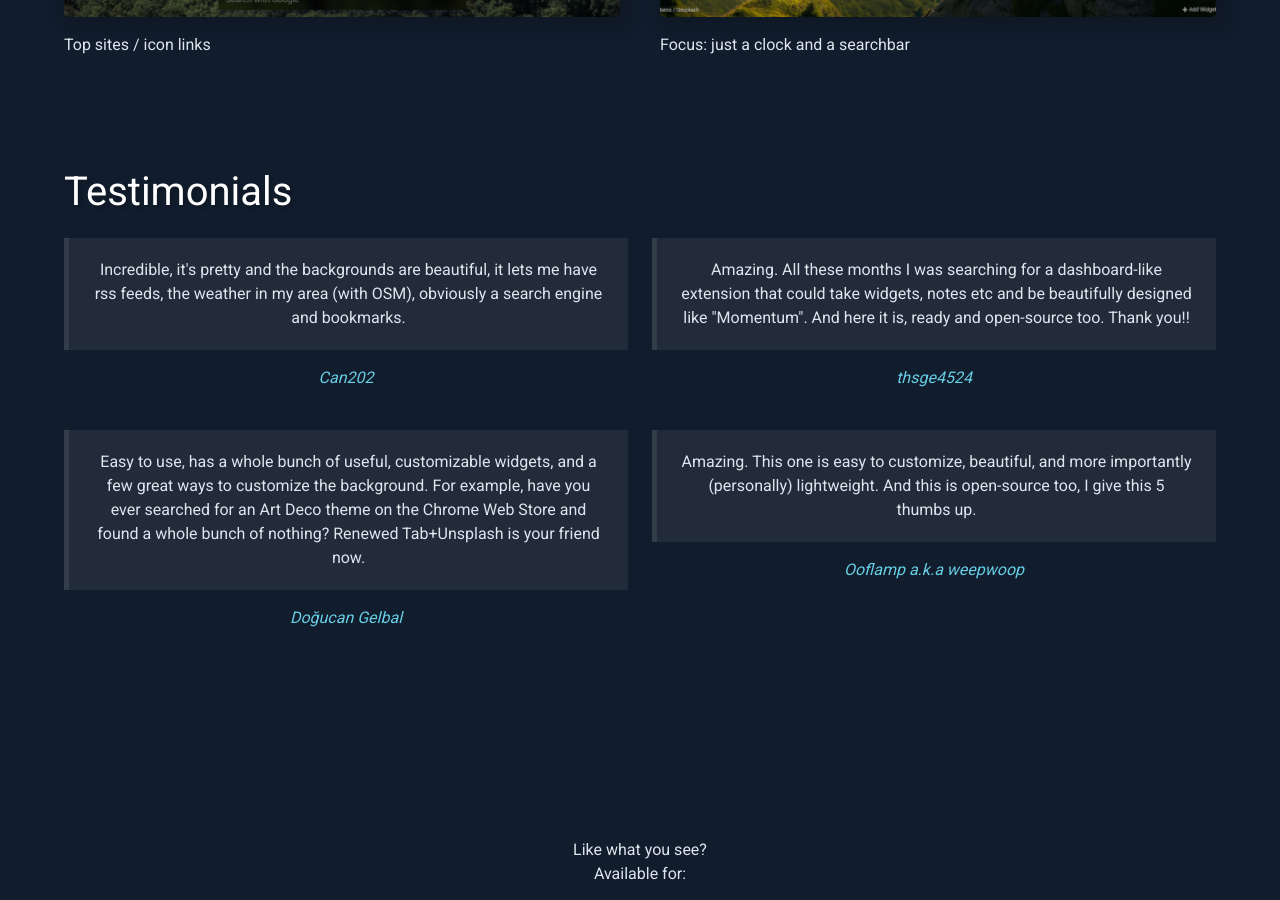
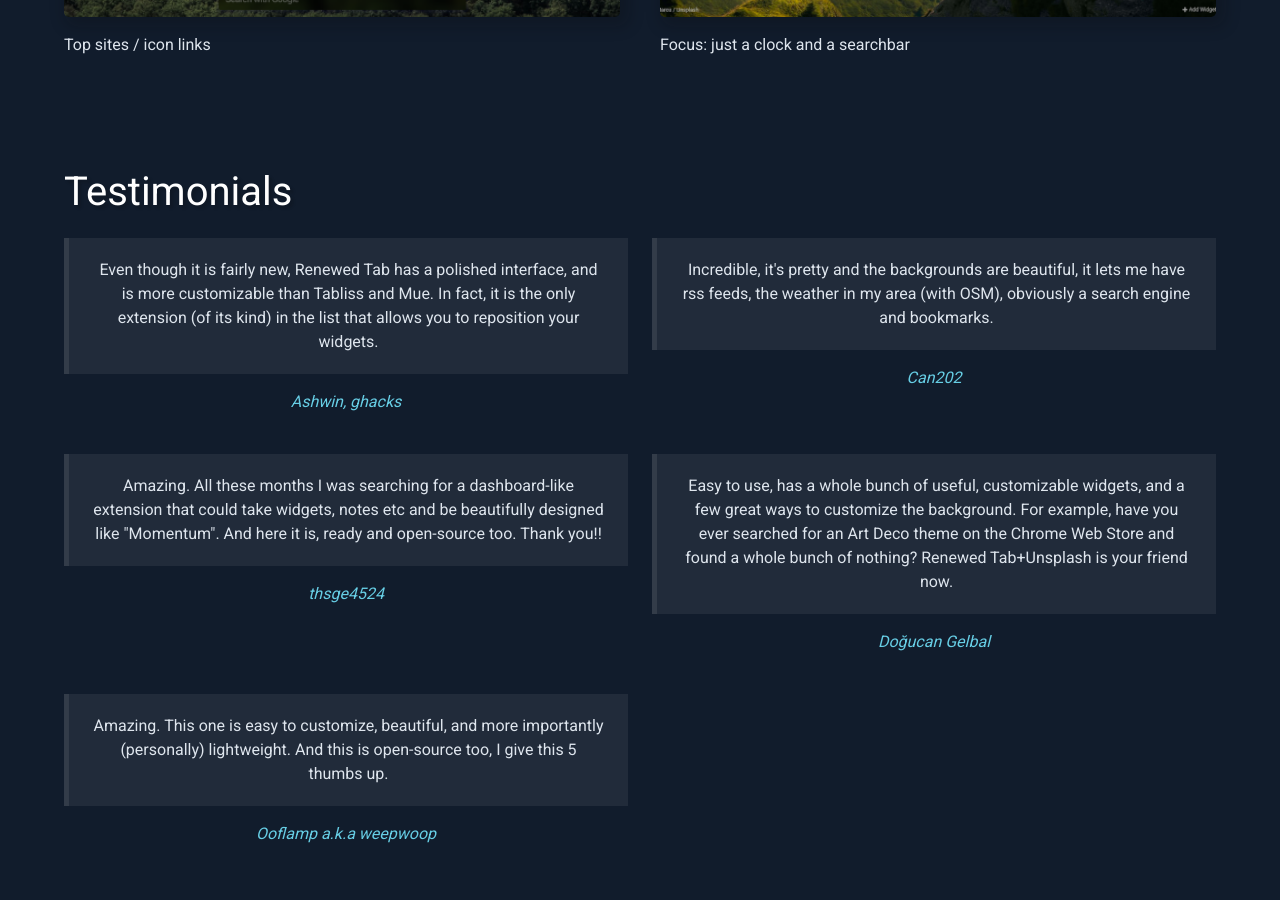
Before and after one commit to rubenwardy/renewedtab_website, a Jekyll site: the page built from index.html, in a window 1280 px wide and 900 px high, scrolled down 5059 px. Built offline with Jekyll 4.4.1, drawn with Linux system fonts in a browser that asks for light colours.

Commit message:
Add ghacks to testimonials

```diff
--- a/_data/testimonials.yml
+++ b/_data/testimonials.yml
@@ -1,3 +1,10 @@
+- url: https://www.ghacks.net/2021/09/01/new-tab-extensions-chrome#RNT
+  author: Ashwin, ghacks
+  text: >
+    Even though it is fairly new, Renewed Tab has a polished interface, and is
+    more customizable than Tabliss and Mue. In fact, it is the only extension
+    (of its kind) in the list that allows you to reposition your widgets.
+
 - url: https://addons.mozilla.org/en-GB/firefox/addon/renewed-tab/reviews/1735086/?utm_content=testimonial&utm_medium=referral&utm_source=renewedtab.com
   author: Can202
   text: >
```
